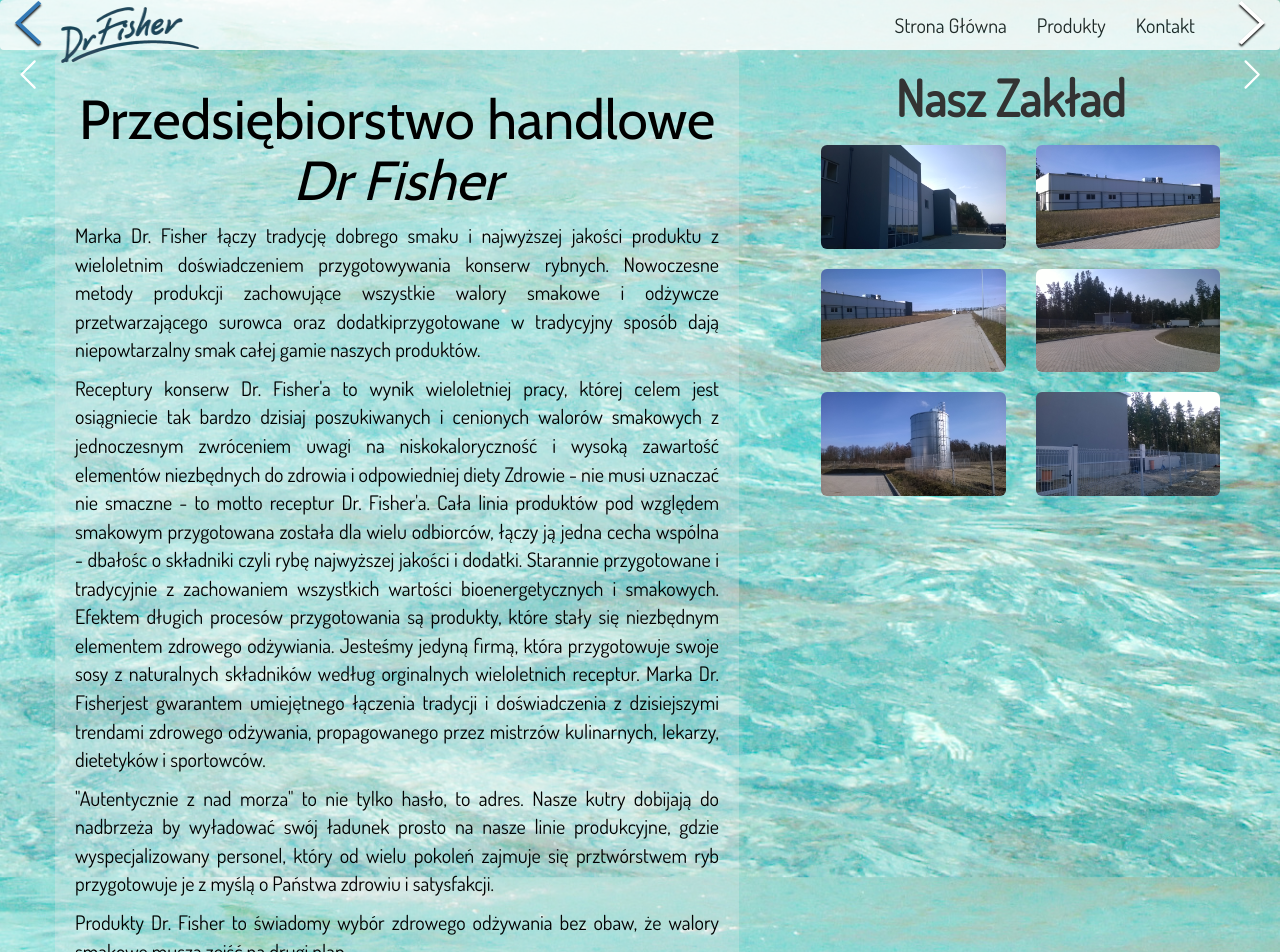
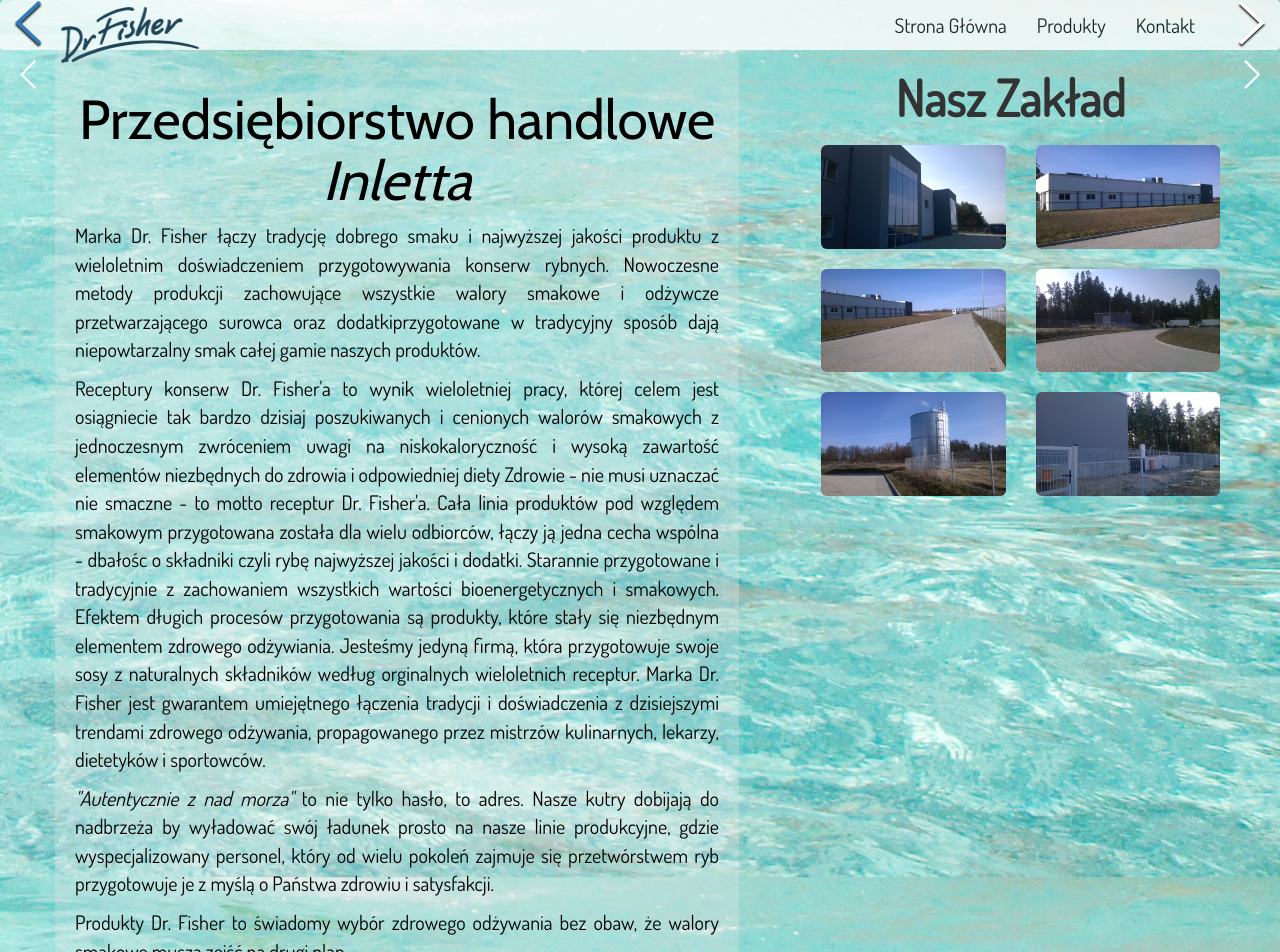
Before and after one commit to Zirek90/Dr-Fisher, a React (Create React App) app: page / in a window 1280 px wide. Shown: the top 952 px of the page. Built offline with nearby package versions, Linux system fonts and the light colour scheme; no server answers; what react-google-maps would draw is missing.

Commit message:
changed company name

```diff
--- a/src/components/Home/components/subcomponents/MissionContent.js
+++ b/src/components/Home/components/subcomponents/MissionContent.js
@@ -25,14 +25,14 @@
                         elementem
                         zdrowego odżywiania. Jesteśmy jedyną firmą, która przygotowuje swoje sosy z naturalnych
                         składników
-                        według orginalnych wieloletnich receptur. Marka Dr. Fisherjest gwarantem umiejętnego łączenia
+                        według orginalnych wieloletnich receptur. Marka Dr. Fisher jest gwarantem umiejętnego łączenia
                         tradycji i doświadczenia z dzisiejszymi trendami zdrowego odżywania, propagowanego przez
                         mistrzów
                         kulinarnych, lekarzy, dietetyków i sportowców.
                     </p>
-                    <p>"Autentycznie z nad morza" to nie tylko hasło, to adres. Nasze kutry dobijają do nadbrzeża
+                    <p><em>"Autentycznie z nad morza"</em> to nie tylko hasło, to adres. Nasze kutry dobijają do nadbrzeża
                         by wyładować swój ładunek prosto na nasze linie produkcyjne, gdzie wyspecjalizowany personel,
-                        który od wielu pokoleń zajmuje się prztwórstwem ryb przygotowuje je z myślą o Państwa zdrowiu
+                        który od wielu pokoleń zajmuje się przetwórstwem ryb przygotowuje je z myślą o Państwa zdrowiu
                         i satysfakcji.
                     </p>
                     <p>Produkty Dr. Fisher to świadomy wybór zdrowego odżywania bez obaw, że walory smakowe
--- a/src/components/Home/components/subcomponents/MissionHeader.js
+++ b/src/components/Home/components/subcomponents/MissionHeader.js
@@ -4,7 +4,7 @@
     render() {
         return (
             <div>
-                <h1>Przedsiębiorstwo handlowe <em>Dr Fisher</em></h1>
+                <h1>Przedsiębiorstwo handlowe <em>Inletta</em></h1>
             </div>
         );
     }
```
